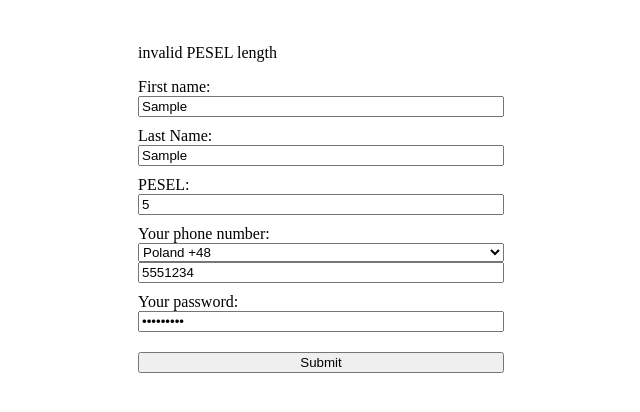
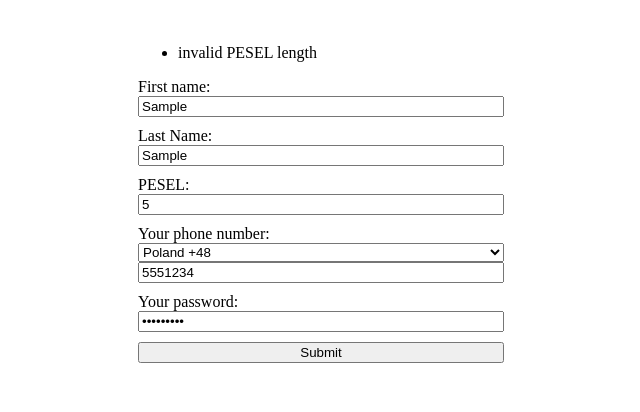
Before and after one commit to TestyTestyTestyTesty/Form, a website built with Parcel: page src/index.html in a window 1280 px wide. Both pictures are taken after typing "Sample", "Sample", "5", "5551234", "Sample123" into the empty fields and a click on the input "Submit". Shown: the whole page, without its empty margins (319-959 px from the left). Built offline with nearby package versions, Linux system fonts and the light colour scheme.

Commit message:
fixes added after review

```diff
--- a/src/index.html
+++ b/src/index.html
@@ -10,7 +10,7 @@
 <body>
  <form class="form">
   <div class="form__wrapper">
-   <div class="form__errors"></div>
+   <ul class="form__errors"></ul>
    <div class="form__row">
     <label class="form__label" for="first-name">First name:</label>
     <input class="form__input" type="text" name="first-name" id="first-name" placeholder="First name">
@@ -300,7 +300,7 @@
     <label class="form__label" for="password">Your password:</label>
     <input class="form__input" type="password" name="password" id="password" placeholder="Your password">
    </div>
-   <div class="form__row"></div>
+   <div class="form__row">
     <input class="form__submit" type="submit" value="Submit">
    </div>
   </div>
--- a/src/scripts/index.js
+++ b/src/scripts/index.js
@@ -1,39 +1,38 @@
 window.addEventListener("DOMContentLoaded", (event) => {
-  formSubmit();
-  function formSubmit() {
+
+  const formSubmit = () => {
     const form = document.querySelector(".form");
-    const regExp = /[a-zA-Z]/g;
+    const phoneRegex = /[a-zA-Z]/g;
     if (form) {
-      let errors = form.querySelector(".form__errors");
-      form.addEventListener("submit", function (e) {
+      const errors = form.querySelector(".form__errors");
+      form.addEventListener("submit", e => {
         e.preventDefault();
-        let firstName = form.querySelector("#first-name").value;
-        let lastName = form.querySelector("#last-name").value.trim();
-        let pesel = form.querySelector("#pesel").value.trim();
-        let phoneCode = form.querySelector("#phone-codes").value;
-        let phone = form.querySelector("#phone").value.trim();
-        let password = form.querySelector("#password").value.trim();
-        let messages = [];
+        const firstName = form.querySelector("#first-name").value.trim();
+        const lastName = form.querySelector("#last-name").value.trim();
+        const pesel = form.querySelector("#pesel").value.trim();
+        const phoneCode = form.querySelector("#phone-codes").value;
+        const phone = form.querySelector("#phone").value.trim();
+        const password = form.querySelector("#password").value.trim();
+        const messages = [];
         errors.innerHTML = "";
-
-        if (firstName === "" || firstName === null) {
+        if (!firstName) {
           messages.push("First name is required");
         }
-        if (lastName === "" || lastName === null) {
+        if (!lastName) {
           messages.push("Last name is required");
         }
-        if (pesel === "" || pesel === null) {
+        if (!pesel) {
           messages.push("PESEL is required");
         } else if (pesel.length !== 11) {
           messages.push("invalid PESEL length");
         }
-        if (phone === "" || phone === null) {
+        if (!phone) {
           messages.push("Phone is required");
-        } else if (regExp.test(phone)) {
+        } else if (phoneRegex.test(phone)) {
           messages.push("Invalid phone number");
         }
 
-        if (password === "" || password === null) {
+        if (!password) {
           messages.push("Password is required");
         } else if (password.length < 6) {
           messages.push("Password is too short");
@@ -41,19 +40,20 @@ window.addEventListener("DOMContentLoaded", (event) => {
           messages.push("Password is too long");
         }
         messages.forEach((message) => {
-          const paragraph = document.createElement("p");
-          paragraph.innerHTML = message;
+          const paragraph = document.createElement("li");
+          paragraph.textContent = message;
           errors.appendChild(paragraph);
         });
-        if (messages.length === 0) {
-            alert(`
+        if (!messages.length) {
+          alert(`
             First name: ${firstName},
             last name: ${lastName},
             PESEL: ${pesel},
             phone: ${phoneCode} ${phone},
-            password: ${password}`)
+            password: ${password}`);
         }
       });
     }
-  }
+  };
+  formSubmit();
 });
```
